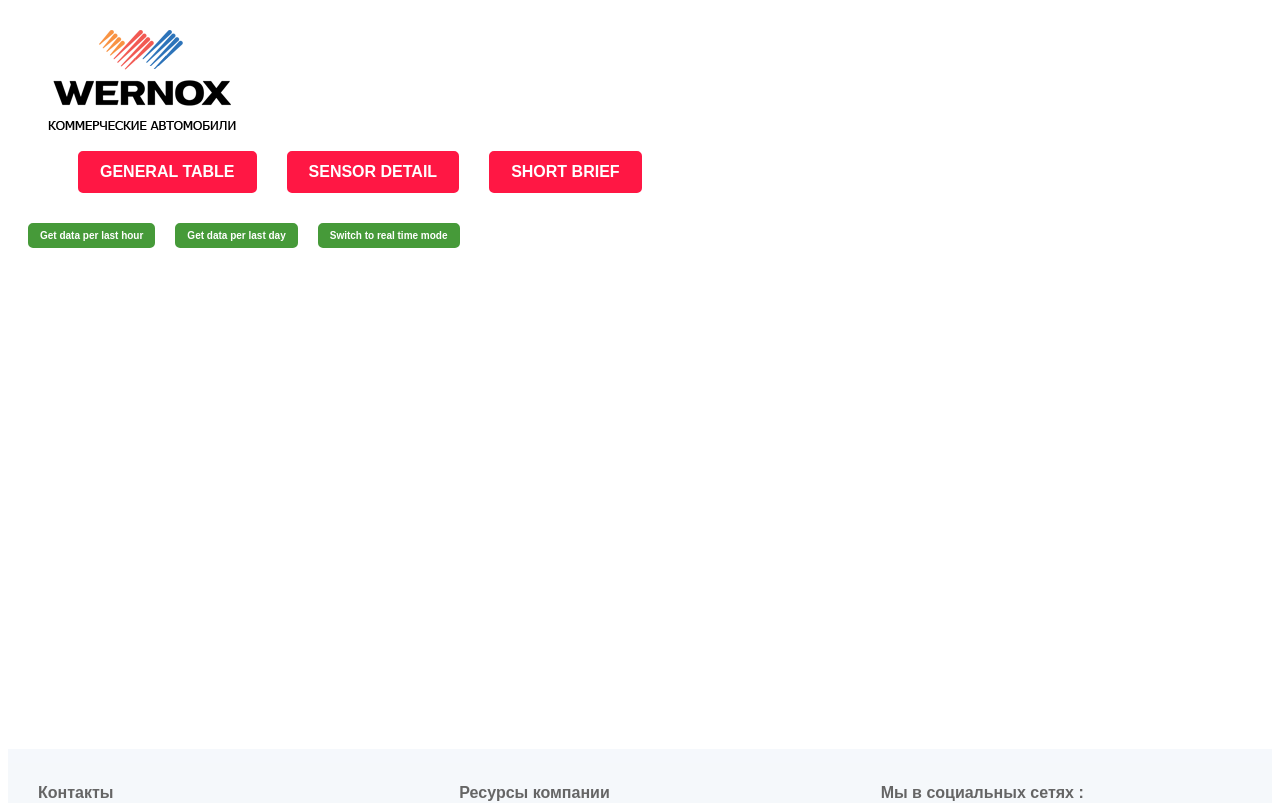
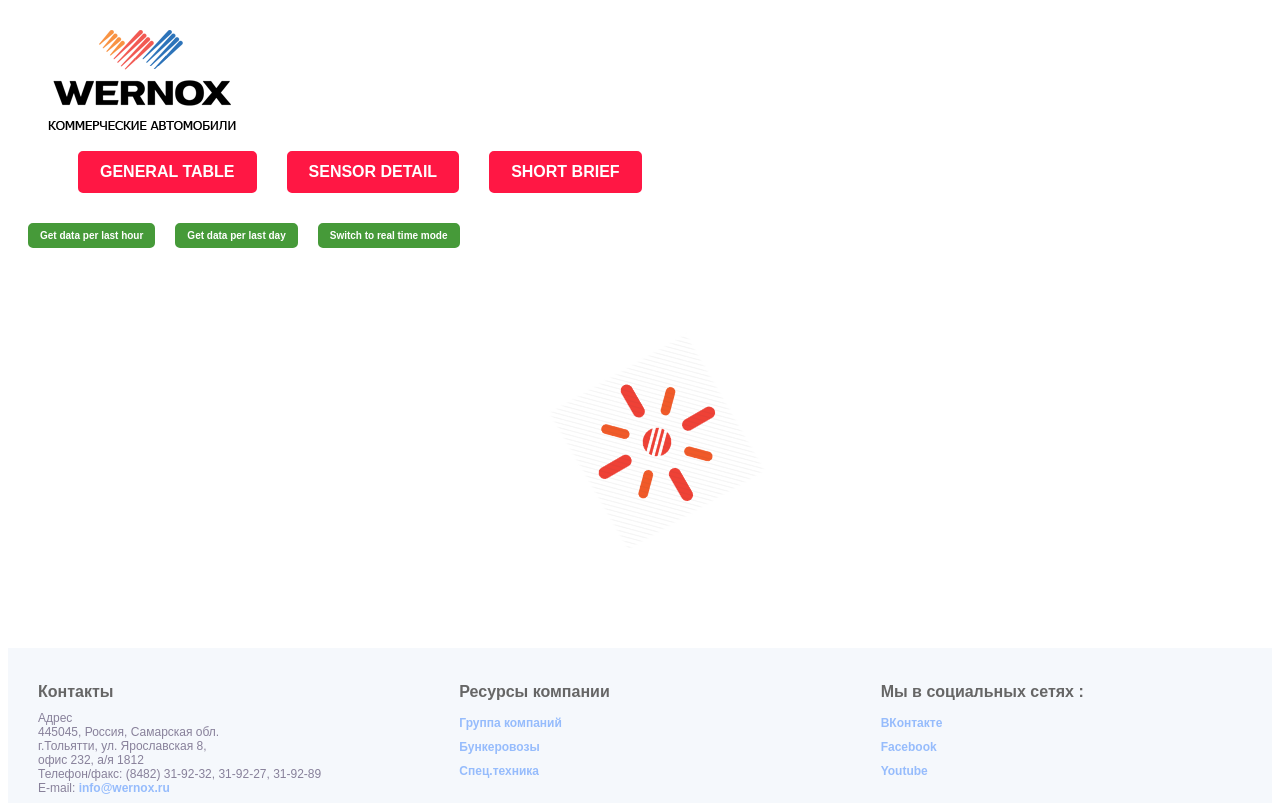
Before and after one commit to TerraFromNowhere/ArduinoDataDispatch, a React app: page /sensor in a window 1280 px wide. Shown: the top 803 px of the page. Built offline with nearby package versions, Linux system fonts and the light colour scheme; the HTML template or start-up script is replaced by a standard one.

Commit message:
Animated load spinner instead void block

```diff
--- a/src/components/containers/choke.js
+++ b/src/components/containers/choke.js
@@ -1,11 +1,12 @@
 import React from 'react';
 import {StyledChoke} from './styledContainers/sComponents';
+import BigSpinner from '../img/Bigspinner.png';
 
 
 
 export const Choke = () => {
     return (
-        <StyledChoke>
+        <StyledChoke src = {BigSpinner}>
 
         </StyledChoke>
     );
--- a/src/components/containers/styledContainers/sComponents.js
+++ b/src/components/containers/styledContainers/sComponents.js
@@ -1,6 +1,5 @@
 import styled, {keyframes} from 'styled-components';
 import {Link} from 'react-router-dom';
-
 
 export const DivRowFlex = styled.div`
     display:flex;
@@ -59,12 +58,6 @@ export const LinkFooter = styled.a`
     };
 `;
 
-export const StyledChoke = styled.div`
-    margin:12% 0px 0% 0px;
-    width:100%;
-    height:20vh;
-
-`;
 
 export const FooterStyled = styled.footer`
     opacity:0.6;
@@ -144,9 +137,13 @@ export const DivDataWrapper = styled.div`
 export const DivDataContainer = styled.div`
     color:#001a2d;
     margin:5px 0px 5px 5px;
-    padding:5px 5px 5px 10px;
-    font-size:12px;
+    padding:15px 5px 5px 10px;
+    font-size:16px;
     font-weight:bold;
+`;
+
+export const DivDataContainerDetailed = styled(DivDataContainer)`
+    padding-top:5px;
 `;
 
 export const DivDataWrapperSensor = styled(DivDataWrapper)`
@@ -181,3 +178,12 @@ export const RotatedImg = styled.img`
     animation: ${animationRotate} 2s linear infinite;
     margin:25vh 10px 15vh 15vw;
 `;
+
+
+export const StyledChoke = styled.img`
+    margin:4% 0px 0% 45%;
+    width:20vh;
+    height:20vh;
+    animation: ${animationRotate} 3s linear infinite;
+    backgroung-opacity:0;
+`;
```
Also changed, not shown: src/components/img/Bigspinner.png (added).
